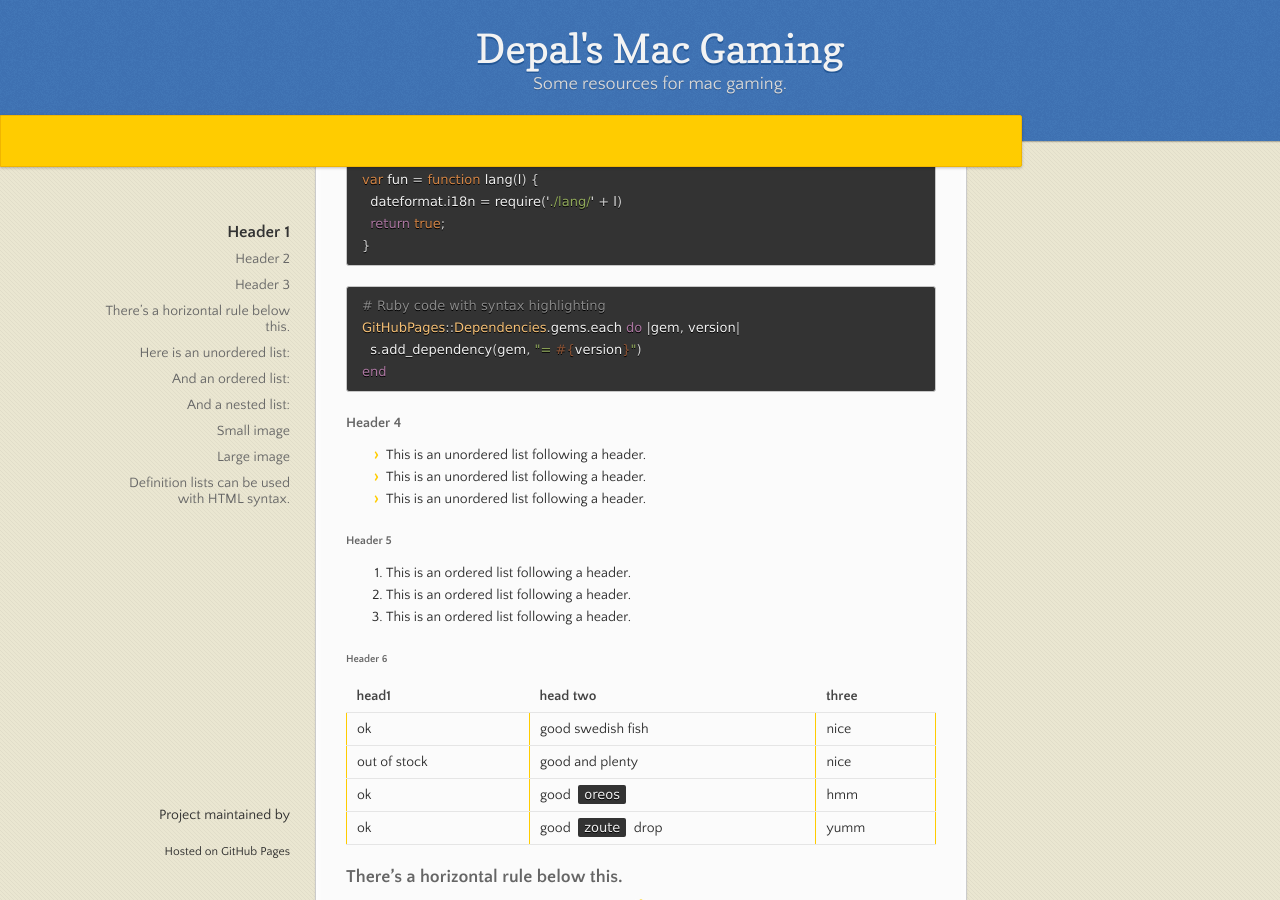
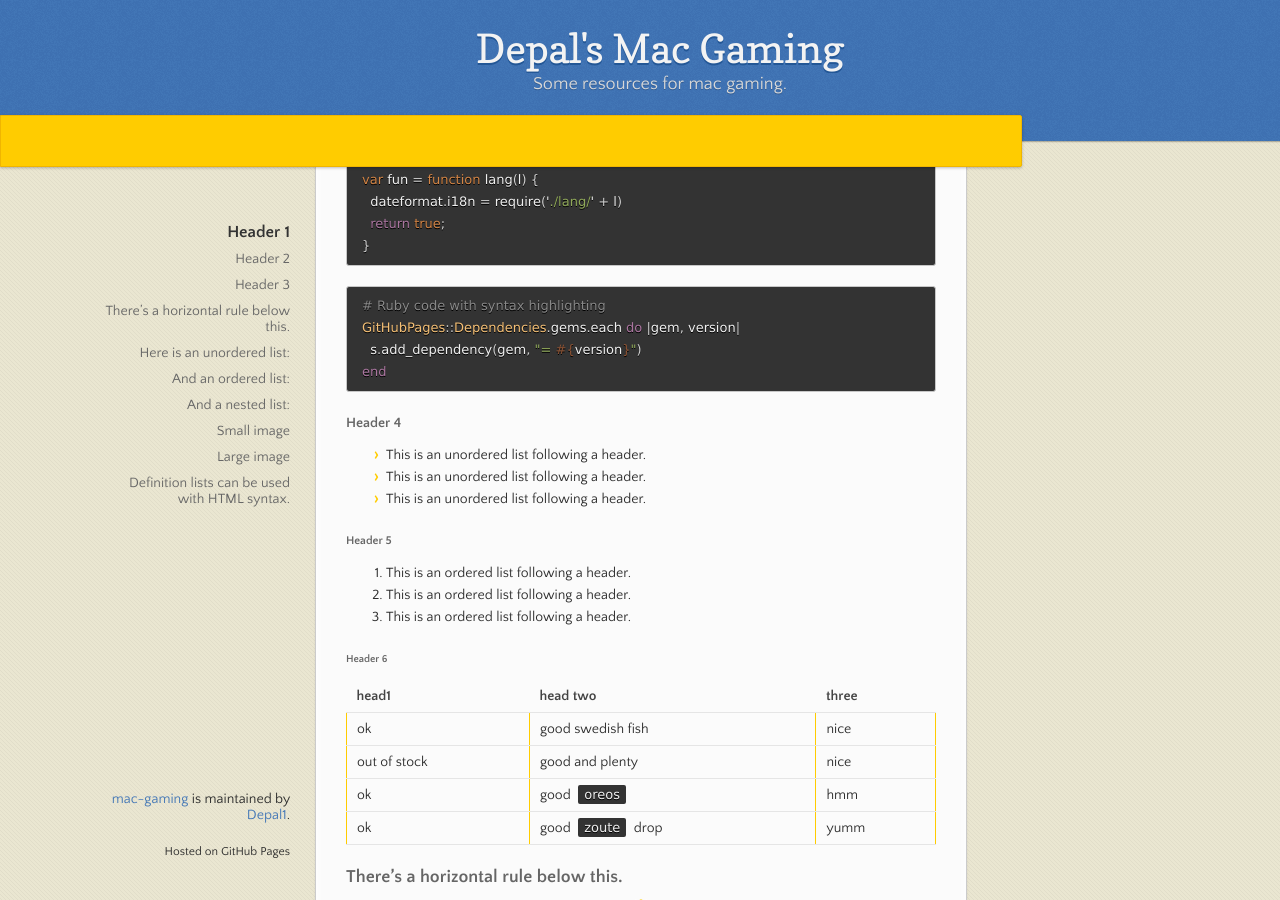
Before and after one commit to Depal1/mac-gaming, a Jekyll site: the page built from index.md, in a window 1280 px wide and 900 px high, scrolled down 532 px. Built offline with Jekyll 4.4.1, drawn with Linux system fonts in a browser that asks for light colours.

Commit message:
Update default.html

```diff
--- a/_layouts/default.html
+++ b/_layouts/default.html
@@ -37,8 +37,8 @@
       </section>
       <footer>
         {% if site.github.is_project_page %}
-          <p>Project maintained by <a href="{{ https://github.com/Depal1
-		  }}">{{ Depal1 }}</a></p>
+          <p class="repo-owner"><a href="{{ site.github.repository_url }}">{{ site.github.repository_name }}</a> is maintained by <a href="{{ site.github.owner_url }}">{{ site.github.owner_name }}</a>.</p>
+
         {% endif %}
         <p><small>Hosted on GitHub Pages</a></small></p>
       </footer>
```
